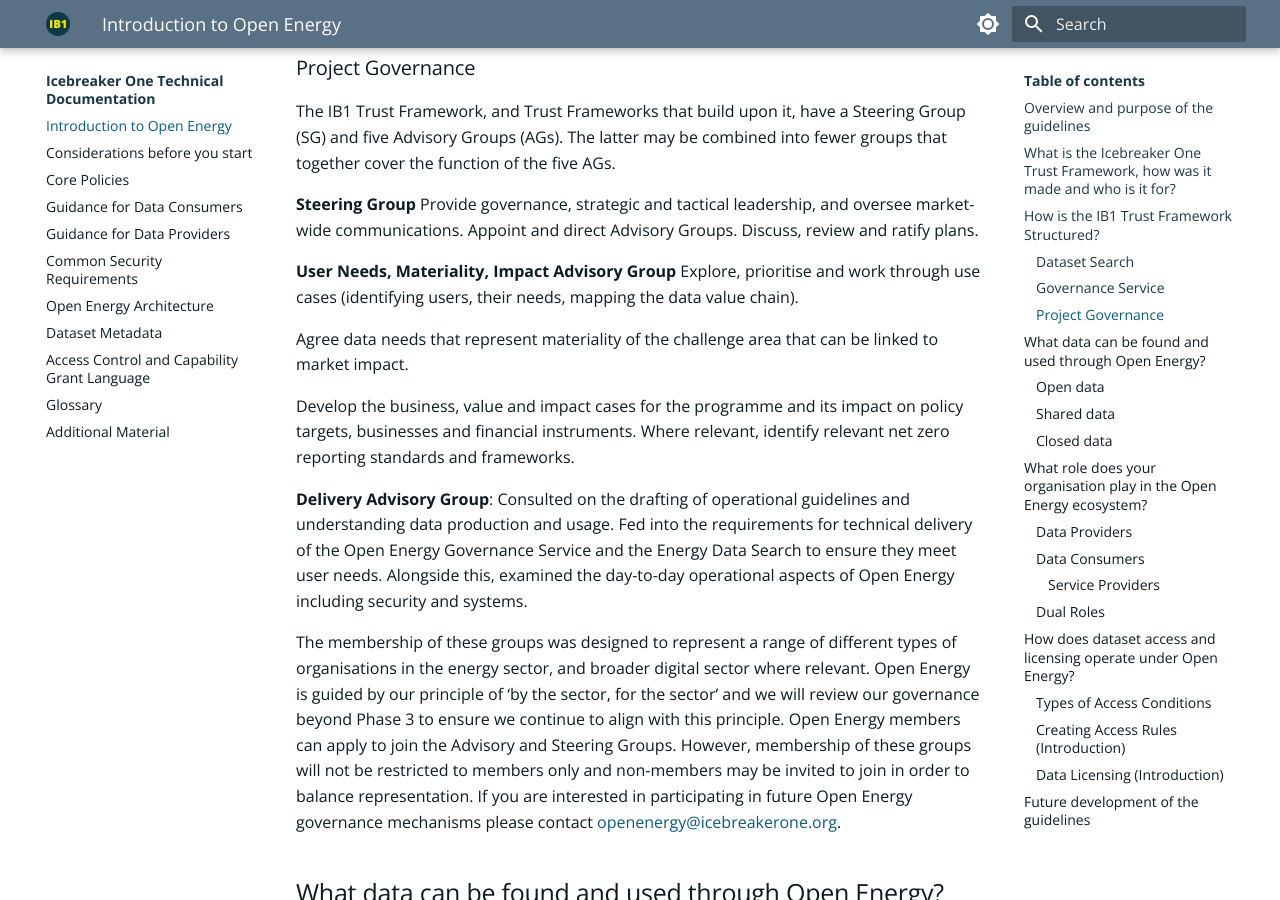
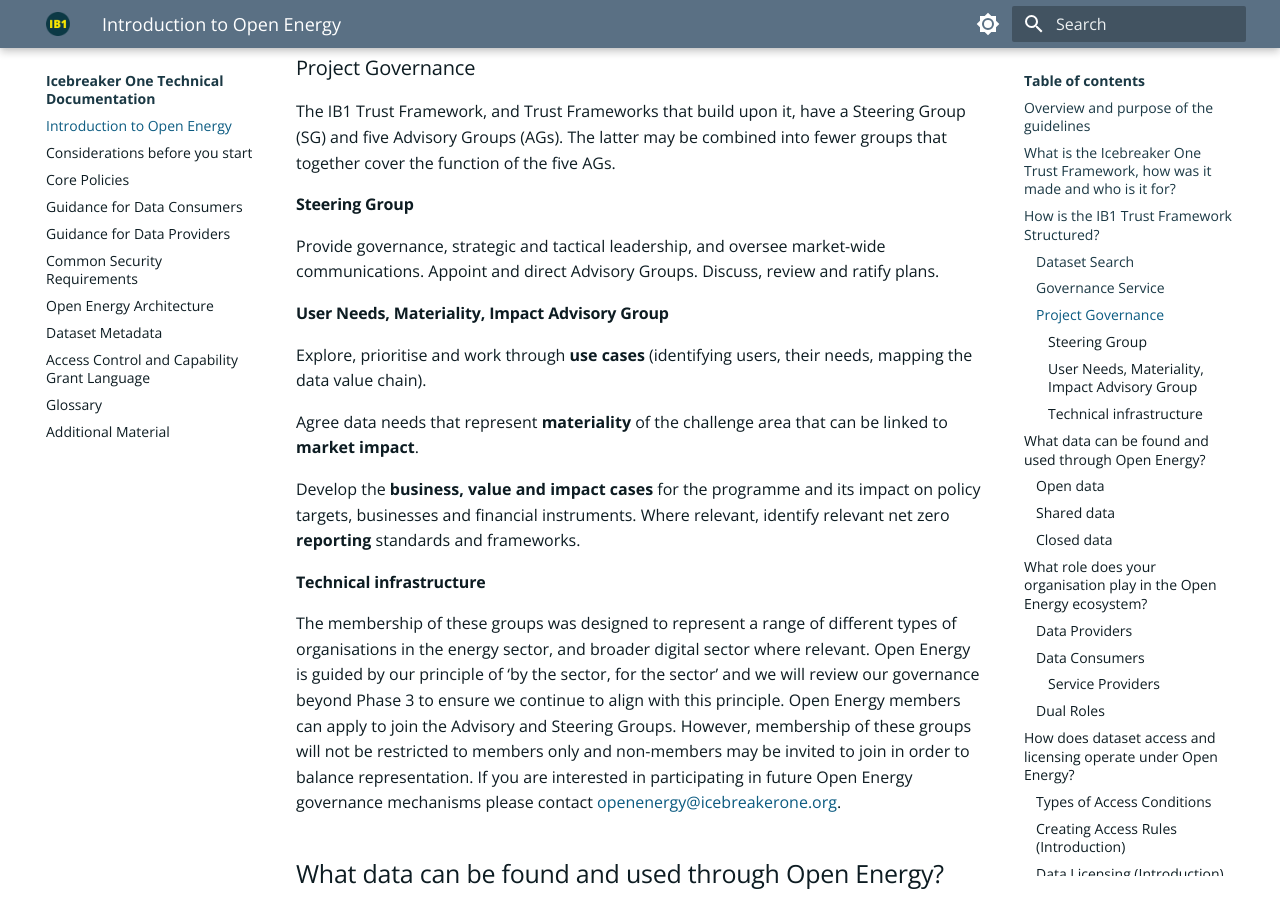
Before and after one commit to icebreakerone/ib1-technical-docs, an MkDocs documentation site: the page built from docs/ops_guidelines/introduction.md, in a window 1280 px wide and 900 px high, scrolled down 3468 px. Built offline with MkDocs 1.6.1 and Material for MkDocs 9.7.7, drawn with Linux system fonts in a browser that asks for light colours; the version menu is left out.

Commit message:
docs/ops_guidelines/introduction.md updated from https://stackedit.net/

```diff
--- a/docs/ops_guidelines/introduction.md
+++ b/docs/ops_guidelines/introduction.md
@@ -76,19 +76,17 @@
 ### Project Governance
 The IB1 Trust Framework, and Trust Frameworks that build upon it, have a Steering Group (SG) and five Advisory Groups (AGs). The latter may be combined into fewer groups that together cover the function of the five AGs.
 
-**Steering Group**
+#### Steering Group
 Provide governance, strategic and tactical leadership, and oversee market-wide communications. Appoint and direct Advisory Groups. Discuss, review and ratify plans.
 
-**User Needs,  Materiality, Impact Advisory Group**
-Explore, prioritise and work through use cases (identifying users, their needs, mapping the data value chain).
+#### User Needs,  Materiality, Impact Advisory Group
+Explore, prioritise and work through **use cases** (identifying users, their needs, mapping the data value chain).
 
-Agree data needs that represent materiality of the challenge area that can be linked to market impact.
+Agree data needs that represent **materiality** of the challenge area that can be linked to **market impact**.
 
-Develop the business, value and impact cases for the programme and its impact on policy targets, businesses and financial instruments. Where relevant, identify relevant net zero reporting standards and frameworks.
+Develop the **business, value and impact cases** for the programme and its impact on policy targets, businesses and financial instruments. Where relevant, identify relevant net zero **reporting** standards and frameworks.
 
-**Delivery Advisory Group**: Consulted on the drafting of operational guidelines and understanding data production
-and usage. Fed into the requirements for technical delivery of the Open Energy Governance Service and the Energy
-Data Search to ensure they meet user needs. Alongside this, examined the day-to-day operational aspects of Open Energy including security and systems.
+#### Technical infrastructure
 
 
 The membership of these groups was designed to represent a range of different types of organisations in the
```
Also changed, not shown: other parts of docs/ops_guidelines/introduction.md (+1 -1 lines).
